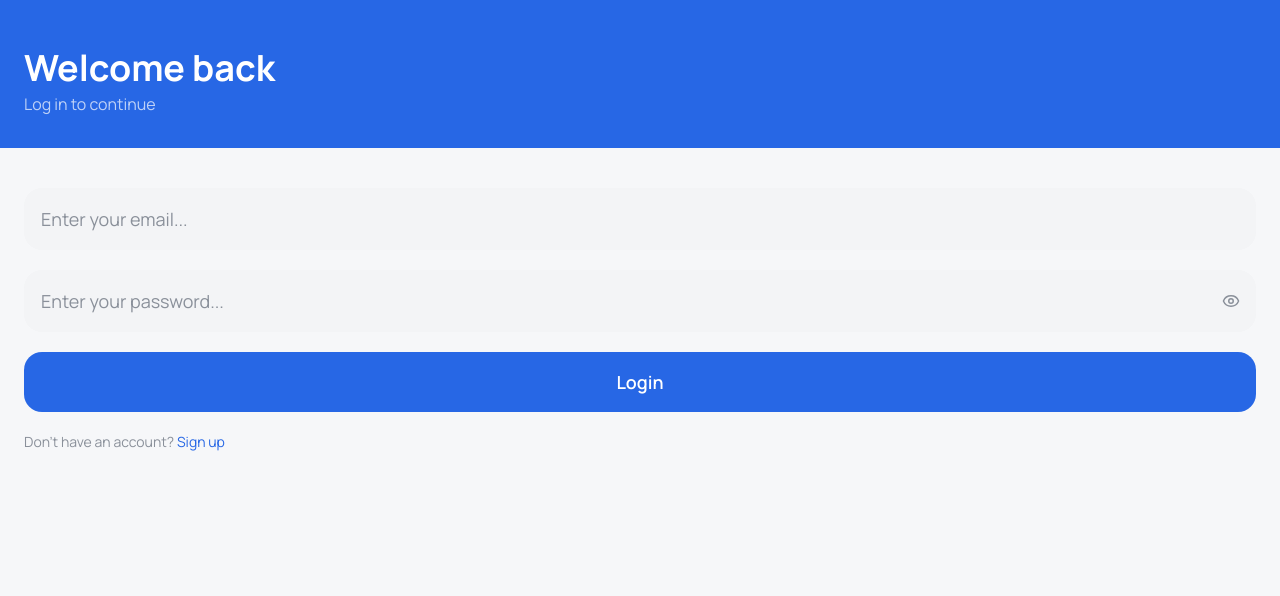
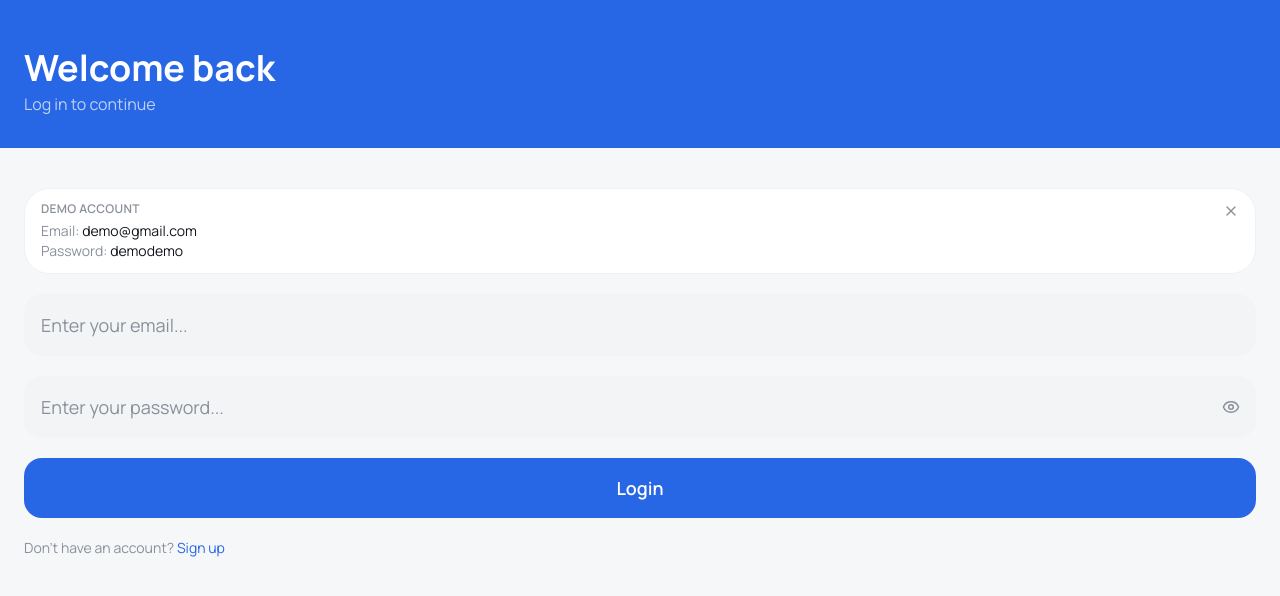
Before and after one commit to Toan04h/SmartTank, a React (Vite) app in the folder frontend/: page /login in a window 1280 px wide. Shown: the top 596 px of the page. Built offline with nearby package versions, Linux system fonts and the light colour scheme; no server answers.

Commit message:
feat: add demo credentials banner to login page

```diff
--- a/frontend/src/pages/Login.jsx
+++ b/frontend/src/pages/Login.jsx
@@ -1,14 +1,18 @@
 import { useState } from "react"
-import { Eye, EyeOff } from "lucide-react"
+import { Eye, EyeOff, X } from "lucide-react"
 import { useNavigate, Link } from "react-router-dom"
 import { toast } from 'sonner'
 import { API_BASE_URL } from "../api/config"
+
+const DEMO_EMAIL = "demo@gmail.com"
+const DEMO_PASSWORD = "demodemo"
 
 function Login() {
     const [seePassword, setSeePassword] = useState(false)
     const [email, setEmail] = useState("")
     const [password, setPassword] = useState("")
     const [isSubmitting, setIsSubmitting] = useState(false)
+    const [showDemoBanner, setShowDemoBanner] = useState(true)
     const navigate = useNavigate()
 
     // Sends information to backend
@@ -53,6 +57,18 @@ function Login() {
                 <p className="text-base text-primary-foreground/70 mt-1">Log in to continue</p>
             </div>
             <div className="flex flex-col flex-1 justify-start pt-10 px-6">
+                {showDemoBanner && (
+                    <div className="flex items-start justify-between bg-card border border-border rounded-xl px-4 py-3 mb-5">
+                        <div>
+                            <p className="text-xs font-semibold text-muted-foreground uppercase tracking-wide mb-1">Demo account</p>
+                            <p className="text-sm text-foreground"><span className="text-muted-foreground">Email:</span> {DEMO_EMAIL}</p>
+                            <p className="text-sm text-foreground"><span className="text-muted-foreground">Password:</span> {DEMO_PASSWORD}</p>
+                        </div>
+                        <button type="button" onClick={() => setShowDemoBanner(false)} className="text-muted-foreground hover:text-foreground cursor-pointer mt-0.5">
+                            <X size={16} />
+                        </button>
+                    </div>
+                )}
                 <form onSubmit={handleSubmit} className="flex flex-col gap-5">
                     {/* Email Field */}
                     <input
```
